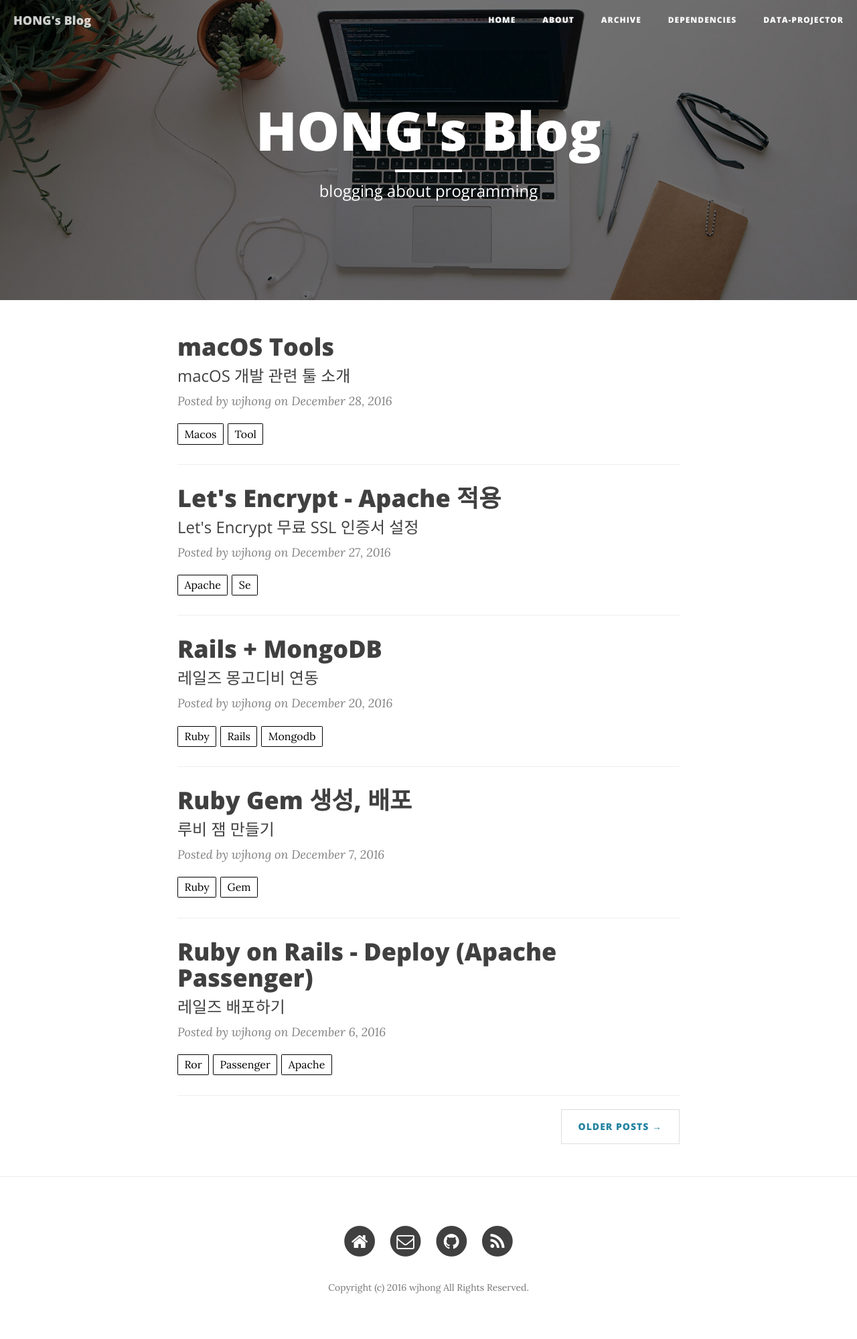
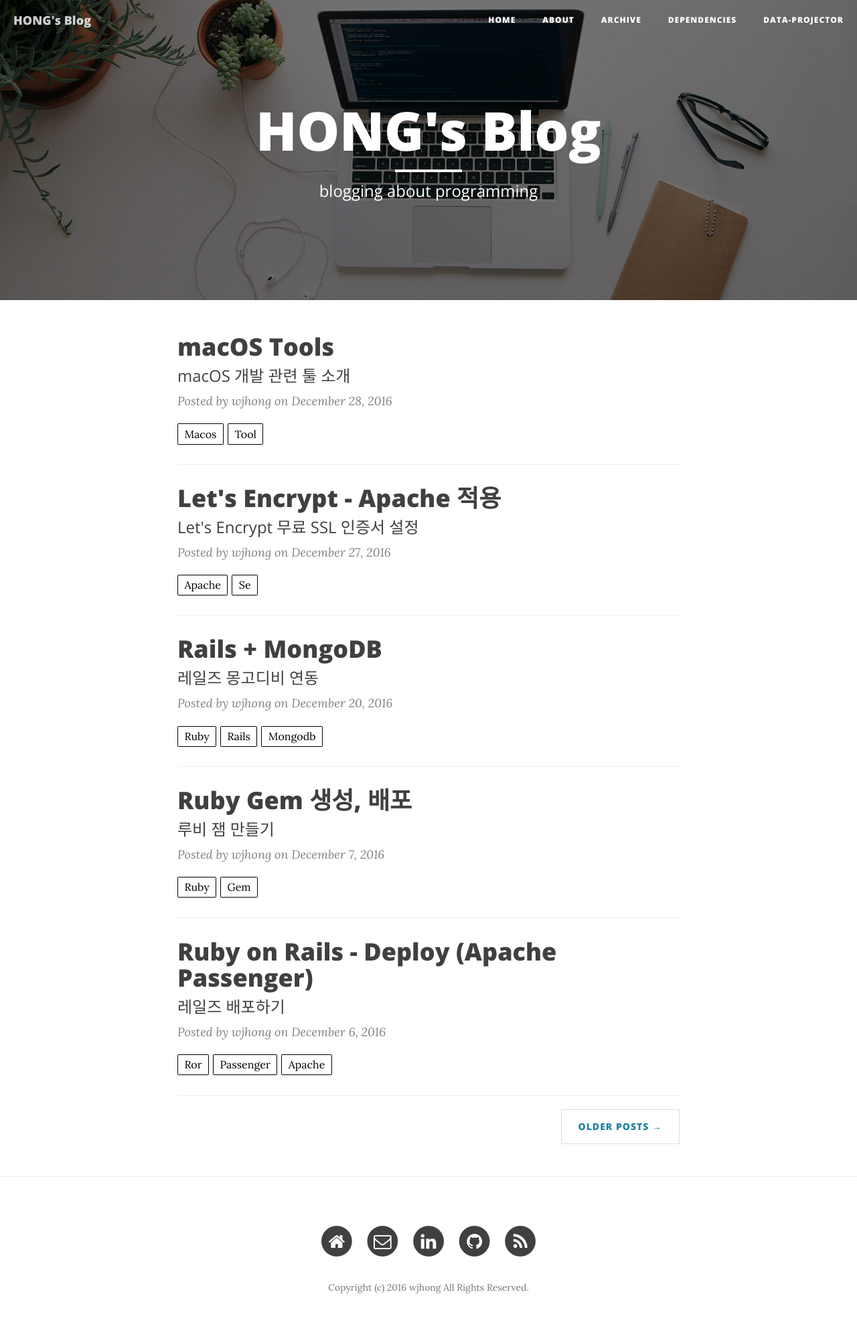
Before and after one commit to hwj4477/hwj4477.github.io, a Jekyll site: the page built from index.html, in a window 1280 px wide. Shown: the whole page at 67% size. Built offline with Jekyll 4.4.1, drawn with Linux system fonts in a browser that asks for light colours; nearby versions of some CDN libraries; the list of posts is cut into pages by our own code.

Commit message:
add linkedin

```diff
--- a/_includes/footer.html
+++ b/_includes/footer.html
@@ -17,6 +17,14 @@
                             <span class="fa-stack fa-lg">
                                 <i class="fa fa-circle fa-stack-2x"></i>
                                 <i class="fa fa-envelope-o fa-stack-1x fa-inverse"></i>
+                            </span>
+                        </a>
+                    </li>
+                    <li>
+                        <a href="https://kr.linkedin.com/in/hwj4477" target="_blank">
+                            <span class="fa-stack fa-lg">
+                                <i class="fa fa-circle fa-stack-2x"></i>
+                                <i class="fa fa-linkedin fa-stack-1x fa-inverse"></i>
                             </span>
                         </a>
                     </li>
```
